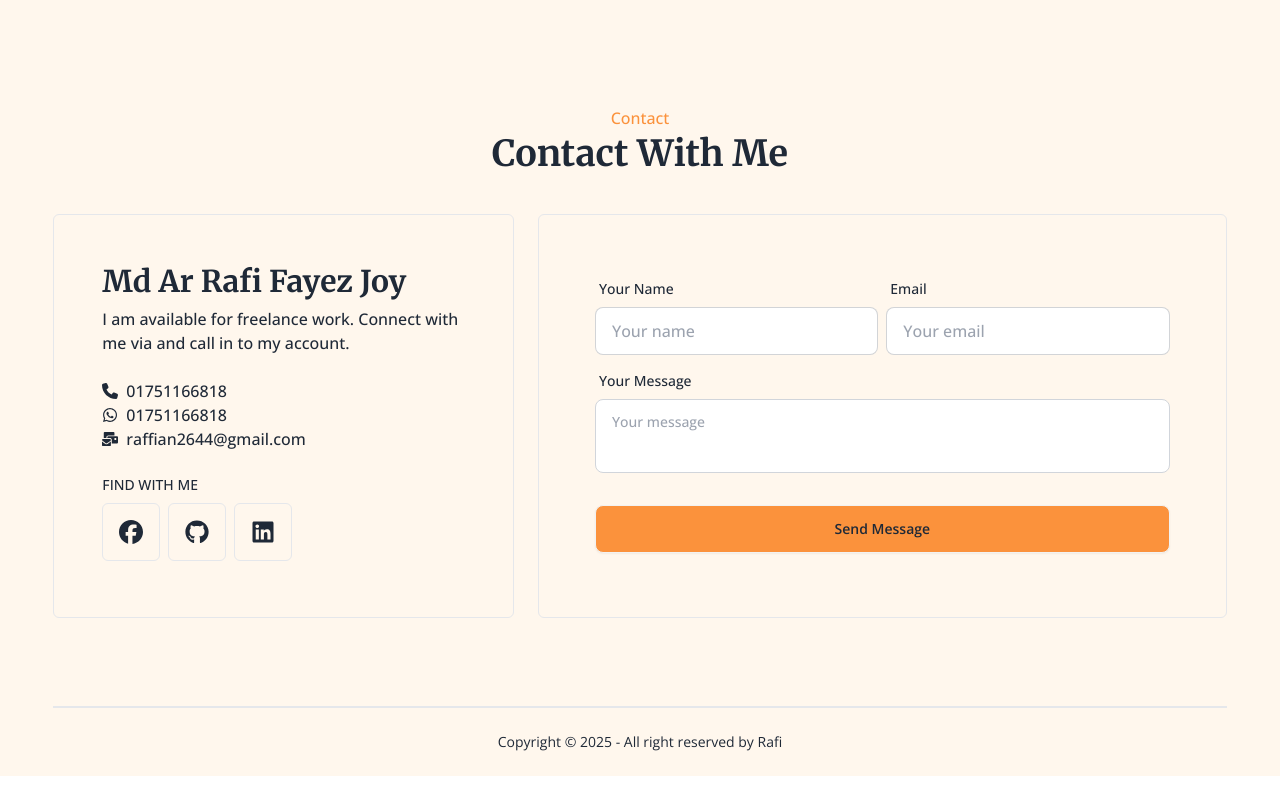
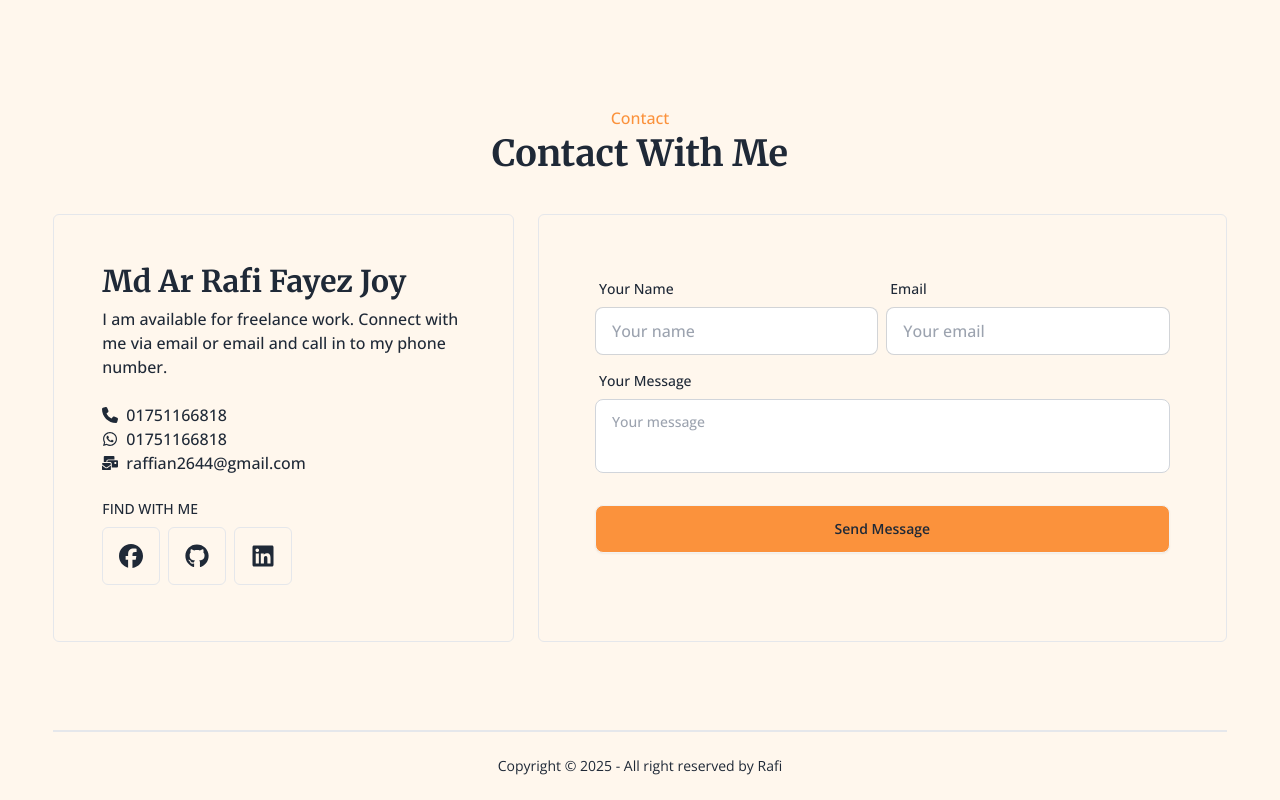
Before and after one commit to Arrafi2644/My-Portfolio, a React (Vite) app: page / in a window 1280 px wide. Shown: the part 2950-3750 px from the top of the page. Before the commit the page ends 3726 px from the top, so only its background shows below. Built offline with nearby package versions, Linux system fonts and the light colour scheme; no server answers.

Commit message:
Update contact section

```diff
--- a/src/pages/Contact/Contact.jsx
+++ b/src/pages/Contact/Contact.jsx
@@ -36,7 +36,7 @@ const Contact = () => {
                 <div className='border w-full md:w-2/5 p-12 rounded-md'>
                     <div>
                     <h2 className='text-3xl font-bold font-merriweather mb-2 text-center md:text-left'>Md Ar Rafi Fayez Joy</h2>
-                    <p className='text-center md:text-left'>I am available for freelance work. Connect with me via and call in to my account.</p>
+                    <p className='text-center md:text-left'>I am available for freelance work. Connect with me via email or email and call in to my phone number.</p>
                     </div>
 
                     <div className='mt-6'>
@@ -68,12 +68,7 @@ const Contact = () => {
                             </label>
                             <input name="from_name" type="text" placeholder="Your name" className="input input-bordered" required />
                         </div>
-                        {/* <div className="form-control">
-                            <label className="label">
-                                <span className="label-text">Phone Number</span>
-                            </label>
-                            <input name='number' type="text" placeholder="Phone number" className="input input-bordered" required />
-                        </div> */}
+
                         <div className="form-control">
                             <label className="label">
                                 <span className="label-text">Email</span>
```
